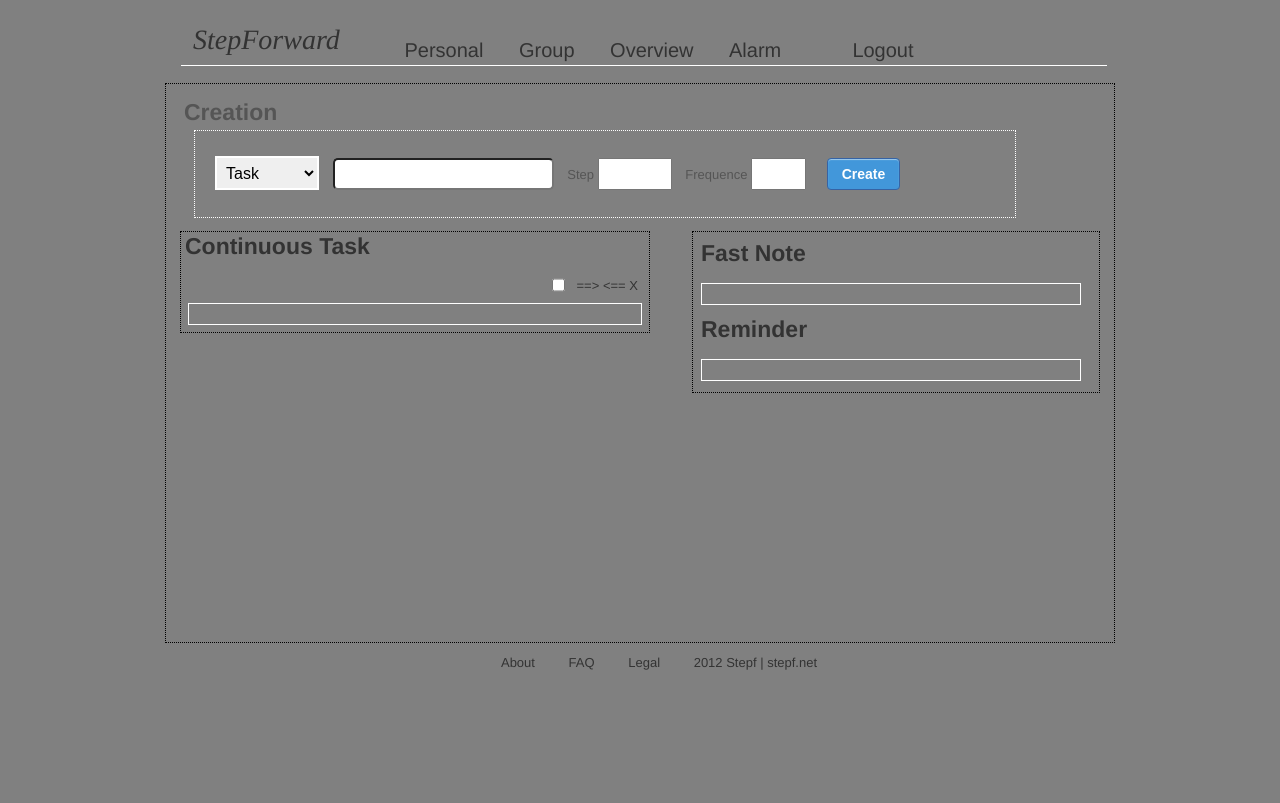
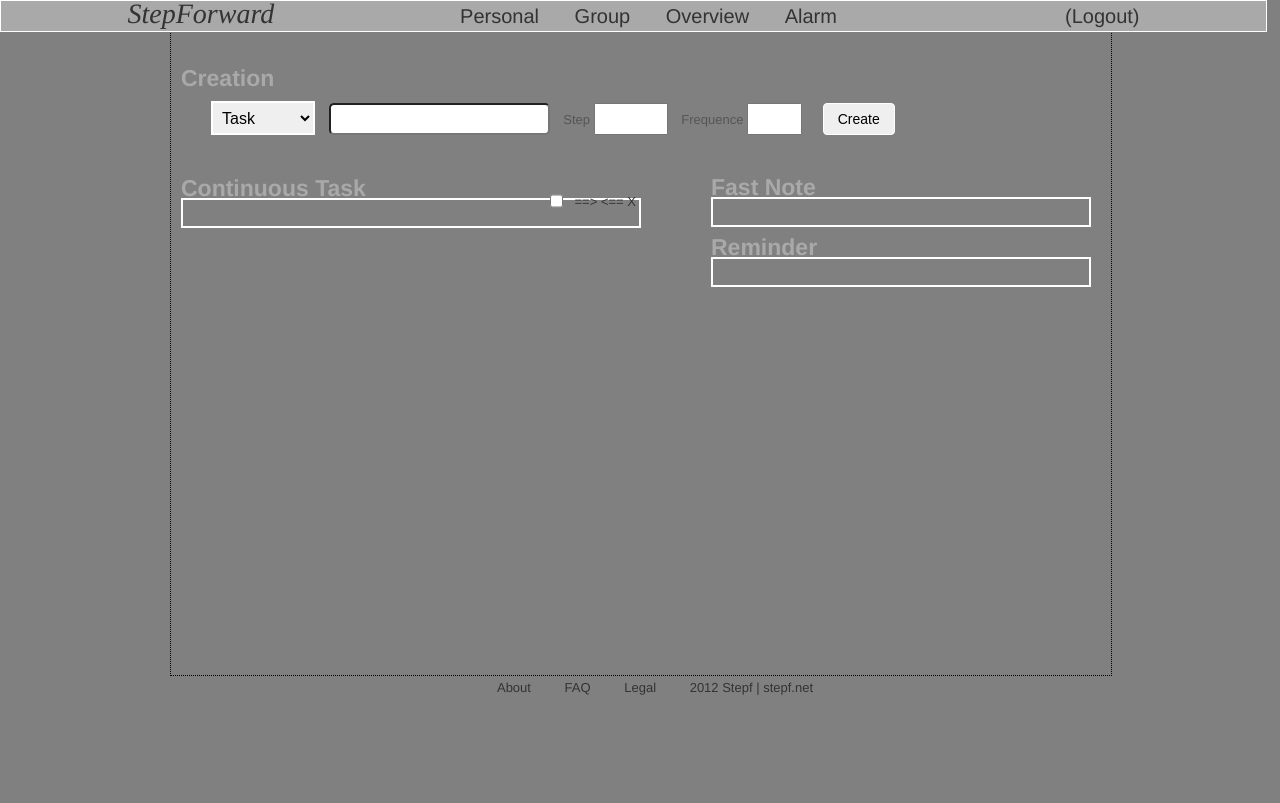
Before and after one commit to trieagle/stepf, a Django app: template stepf/templates/main/index.html in a window 1280 px wide. After the commit the page ends 695 px from the top, so only its background shows below. Run offline with Django 3.2, Linux system fonts and the light colour scheme; the template is opened without the code that fills it, so the values that code supplies are empty; parts of the project's set-up code (start-up, migrations or seed data) failed here and were passed over.

Commit message:
opt css framework

```diff
--- a/stepf/static/css/base.css
+++ b/stepf/static/css/base.css
@@ -14,8 +14,7 @@
 body {
     font-family: 'Helvetica Neue', Arial, 'Liberation Sans', FreeSans, 'Hiragino Sans GB', sans-serif;
     color: #555;
-           background-color:gray;
-#    background: url(../img/body.png)
+    background-color:gray;
 }
 
 a {
@@ -33,19 +32,6 @@
 
 
 /* mine */
-button {
-    display:inline-block;
-    text-decoration:none;
-    font-size:14px;
-    font-weight:bold;
-    color:#fff;
-    color:rgba(255,255,255,1);
-    padding:0.5em 1em;
-    margin:0.5em;
-}
-
-input[type="checkbox"]{
-}
 
 input, select, label {
     padding: 5px;
@@ -60,16 +46,22 @@
     position:relative;
 }
 
-/*暂时不显示登录界面的logo
- */
-.account .logo {
-    display:none;
+.header {
+    width:1265px;
+    left:0px;
+    font-size:20px;
+    border:1px solid white;
+    background:darkgray;
+    position:fixed;
+    text-align:center;
+    opacity:1;
+    z-index:99;
 }
+
 .logo {
     position:absolute;
-    left:30px;
-    top:20px;
     height:30px;
+    left:10%;
 }
 .logo a {
     font-family: "Lucida Console", Courier, monospace;
@@ -81,33 +73,24 @@
    font-style:normal;
 }
 
-.menubar{
-    float:center;
+.header .header-nav{
+    margin:0;
+    padding:0px;
 }
 
-#header ul, #footer ul {
-    text-align:center;
+.header-nav li.userinfo {
+    position:absolute;
+    right:10%;
 }
 
 
-
-.header-navigation {
-    font-size:20px;
-    margin:0;
-    padding:14px;
-    overflow:hidden;
-    padding-bottom:0px;
-    border-bottom:1px solid white;
-}
-
-##.userinfo, .logout {
-    float:right;
-    margin-right:10px;
+.footer-nav {
+    text-align:center;
 }
 
 /* minimum hight */
 #wrapper #main {
-    min-height:550px;
+    min-height:666px;
 }
 
 
@@ -116,6 +99,4 @@
     real func implemented in 960.css
     border:1px dashed gray;
      */
-    margin:3px;
-    padding:4px;
 }
--- a/stepf/static/css/home.css
+++ b/stepf/static/css/home.css
@@ -1,34 +1,36 @@
 @charset "utf-8";
 
-/* temp style*/
-.box, .right-box, .left-box {
+/* common style*/
+.box {
     border:1px dotted black;
-}
-.right-box {
-    padding-left:22px;
+           padding-bottom:8px;
+           margin-bottom:2px
 }
 
 .box .boxed .operation a:hover {
     background:rgba(66, 151, 218, 0.6);
-border:1px solid green;
+    border:1px solid green;
 }
 .box .boxed .operation a:active {
     background:rgba(66, 151, 218, 1);
 }
-/* end temp style*/
+h2.part-title {
+    padding:0;
+    margin:10px 0 0 0;
+    color:darkgray !important;
+}
+/* end common style*/
 
-.box {
-    position:relative;
-    margin-left:5px;
+/*
+ create part
+ */
+.top-box {
+    margin-top:50px;
 }
 
 .top-box .create {
-    border:1px dotted white;
-    margin-top:-20px;
-    padding:20px;
+    margin:0 0 25px 30px;
 }
-
-
 
 /* set the up/down arrows */
 .top-box .create input::-webkit-outer-spin-button,
@@ -63,75 +71,37 @@
 }
 
 .top-box .create-button {
-   border-style:solid;
-   border-width:1px;
-   border-radius:4px;
-   box-shadow:0 1px 1px rgba(255,255,255,0.5) inset;
+    font-size:14px;
+    padding:0.5em 1em;
+    margin:0.5em;
+    border-radius:4px;
+    border:1px solid white;
+    cursor: pointer;
 }
 
 .top-box .create-button:hover {
-   box-shadow:0 1px 1px rgba(255,255,255,0.5) inset,0 0 2px rgba(0,0,0,0.2);
-   opacity:0.9;
+    font-weight:bold;
+    background-color:darkgray;
+    opacity:0.9;
 }
 .top-box .create-button:active {
-   box-shadow:0px 0px 6px 0px rgba(0,0,0,0.4) inset;
    opacity:1;
-   color:rgba(255,255,255,0.5);
-}
-.top-box .create-button {
-   background:#4297da;
-   background:rgba(66,151,218,1);
-   border-color:#3663a4;
-   border-color:rgba(54,99,164,1);
+   color:white;
 }
 
-
-
-
-.right-box {
-    float:right;
+/*
+ share by left&right box
+ */
+.boxed {
+    padding:0 9px 6px 0;
+    border:2px solid white;
 }
 
-.right-box .note-box,.box .right-box .reminder-box  {
-    float:right;
-}
-
-.left-box .task-bar {
-    margin-top:-20px;
-    padding-top:0px;
-}
-
-.boxed {
-    padding:3px;
-    border:1px solid white;
-}
-
-.boxed ul {
-
-}
-
-.boxed li {
+.boxed  li {
     display:block;
-    margin-left:8px;
     border-bottom:1px dotted white;
-    padding-top:12px;
-}
-
-/* make max visible length */
-.right-box .title {
-    overflow:hidden;
-    font-size:18px;
-}
-.left-box .title {
-    display:block;
-    overflow:hidden;
-    font-size:18px;
-}
-.left-box input {
-
-}
-.left-box .title a {
-    display:inline-block;
+    margin-top:12px;
+    margin-bottom:0px;
 }
 .boxed .operation {
     display:block;
@@ -140,77 +110,78 @@
 }
 
 .boxed .misc-operation {
+    display:none;
     font-size:13px;
     text-align:right;
 }
 
-.create .para {
-    display:inline;
 
+
+.left-box {
+    padding-top:1px;
+    position:relative;
 }
-
-.task-bar {
-    position:relative;
+.left-box .task-menu {
+    position:absolute;
     text-align:right;
+    top:5px;
+    right:5px;
 }
-.task-bar input {
+.task-menu input.task-checkbox {
     position:relative;
     top:12px;
     right:8px;
 }
 
-.boxed .task-list {
-
+.left-box .title {
+    display:block;
+    overflow:hidden;
+    font-size:16px
 }
 
-#.task-item .task-checkbox {
-    padding-bottom:0px;
-}
-
-/* 使元素下沉 */
-.task-item .operation {
-    padding-top:16px;
-}
 /* 使input下沉 */
-.task-item .title input {
+.left-box .task-item .title input {
     position:relative;
     top:10px;
     left:0px;
 }
 
-.task-item div.process {
-    margin-bottom:2px;
+.left-box div.process {
     overflow:hidden;
 }
 
-.task-item ul.process-boar {
+.left-box ul.process-boar {
     margin:0 auto;
     list-style:none;
     list-style-position:inside;
 }
 
-.task-item .process li {
+.left-box div.process li {
     float:left;
     border-bottom:none;
     font-size:16px;
     line-height:16px;
+    margin:2px;
+    padding-right:5px;
 }
-.task-item div.process li a {
+.left-box div.process li a {
+    width:13px;
     display:inline-block;
 	position:relative;
 	padding:8px 8px 3px 23px;
 	background:url(../img/nav-bg-left.png) no-repeat 0 0;
 }
-.task-item div.process li a.step-curr{
+.left-box div.process li a.step-curr{
+    border-bottom:2px solid white;
 }
-.task-item div.process li a.step-future {
-    border-bottom:2px solid darkorange;
+.left-box div.process li a.step-future {
+    border-bottom:2px solid darkgray;
 }
-.task-item div.process li a.step-past {
-    border-bottom:2px solid darkgreen;
+.left-box div.process li a.step-past {
+    border-bottom:2px solid white;
 }
 
-.task-item div.process li a span {
+.left-box div.process li a span {
     position:absolute;
 	top:0px;
 	right:-15px;
--- a/stepf/templates/main/index.html
+++ b/stepf/templates/main/index.html
@@ -3,24 +3,30 @@
 {% block main %}
 
 <div id="top-box" class="top-box create-box grid_12 clearfix">
-    <h2>Creation</h2>
+    <h2 class="part-title">Creation</h2>
     {% include "main/create.html" %}
 </div>
 
 <div id="left-box" class="left-box task-box grid_6 clearfix">
-    <a href="/task/overview_task/"><h2>Continuous Task</h2></a>
+    <a href="/task/overview_task/">
+        <h2 class="part-title">Continuous Task</h2>
+    </a>
     {% include "main/task/task.html" %}
 </div>
 
 <div id="right-box" class="right-box grid_5 clearfix">
 
     <div id="note-box" class="note-box grid_5 clearfix">
-        <a href="/note/overview_note/"><h2>Fast Note</h2></a>
+        <a href="/note/overview_note/">
+            <h2 class="part-title">Fast Note</h2>
+        </a>
         {% include "main/note/note.html" %}
     </div>
 
     <div id="reminder-box" class="reminder-box grid_5 clearfix">
-        <a href="/reminder/overview_reminder/"><h2>Reminder</h2></a>
+        <a href="/reminder/overview_reminder/">
+            <h2 class="part-title">Reminder</h2>
+        </a>
         {% include "main/reminder/reminder.html" %}
     </div>
 
--- a/stepf/templates/main/mbase.html
+++ b/stepf/templates/main/mbase.html
@@ -11,23 +11,23 @@
 {% block body %}
 <div id="wrapper" class="container_12 clearfix">
 
-    <div id="header" class="grid_12 clearfix">
+    <div id="header" class="header clearfix">
         <div id="logo" class="logo clearfix">
             <a href="/">StepForward</a>
         </div>
         <div id="menu" class="menubar clearfix">
-            <ul class="header-navigation">
-                <li><a class="personal" href="/">Personal</a>
+            <ul class="header-nav">
+                <li class="personal"><a class="personal" href="/">Personal</a>
                 </li>
-                <li><a class="group" href="/">Group</a>
+                <li class="grounp"><a class="group" href="/">Group</a>
                 </li>
-                <li><a class="overview" href="/">Overview</a>
+                <li class="overflow"><a class="overview" href="/">Overview</a>
                 </li>
-                <li><a class="alarm" href="/">Alarm</a>
+                <li class="alarm"><a class="alarm" href="/">Alarm</a>
                 </li>
-                <li><a class="userinfo" href="/account/userinfo/">{{user.username}}</a>
-                </li>
-                <li><a class="logout" href="/account/logout/">Logout</a>
+                <li class="userinfo">
+                <a class="userinfo" href="/account/userinfo/">{{user.username}}</a>
+<a class="logout" href="/account/logout/">(Logout)</a>
                 </li>
             </ul>
         </div>
@@ -39,7 +39,7 @@
     </div>
 
     <div id="footer" class="grid_12 clearfix">
-        <ul class="footer-navigation">
+        <ul class="footer-nav">
             <li><a href="/about/">About</a></li>
             <li><a href="/faq/">FAQ</a></li>
             <li><a href="/legal/">Legal</a></li>
--- a/stepf/templates/main/task/task.html
+++ b/stepf/templates/main/task/task.html
@@ -1,10 +1,12 @@
-<div id= "task-menu" class="task-bar clearfix">
-    <input id="select-all-tasks" type="checkbox" class="task-checkbox" />
-    <a id="move-select-forward" href="#">==></a>
-    <a id="move-select-backward" href="#"><==</a>
-    <a id="delete-select-task" href="#">X</a>
-</div>
 <div class="boxed clearfix">
+
+    <div id= "task-menu" class="task-menu clearfix">
+        <input id="select-all-tasks" type="checkbox" class="task-checkbox" />
+        <a id="move-select-forward" href="#">==></a>
+        <a id="move-select-backward" href="#"><==</a>
+        <a id="delete-select-task" href="#">X</a>
+    </div>
+
     <ul id="task-list" class="task-list clearfix">
     {% for atask in task %}
         {% include "main/task/task_item.html" %}
```
Also changed, not shown: other parts of stepf/static/css/home.css (+31 -4 lines).
